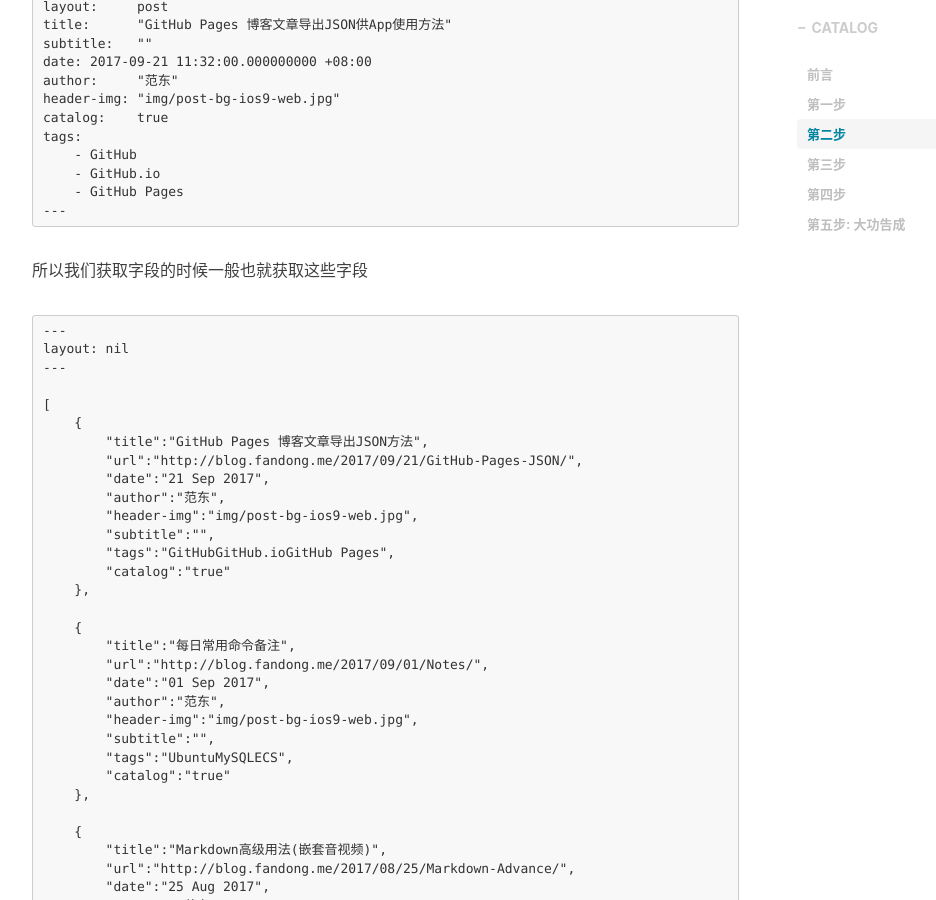
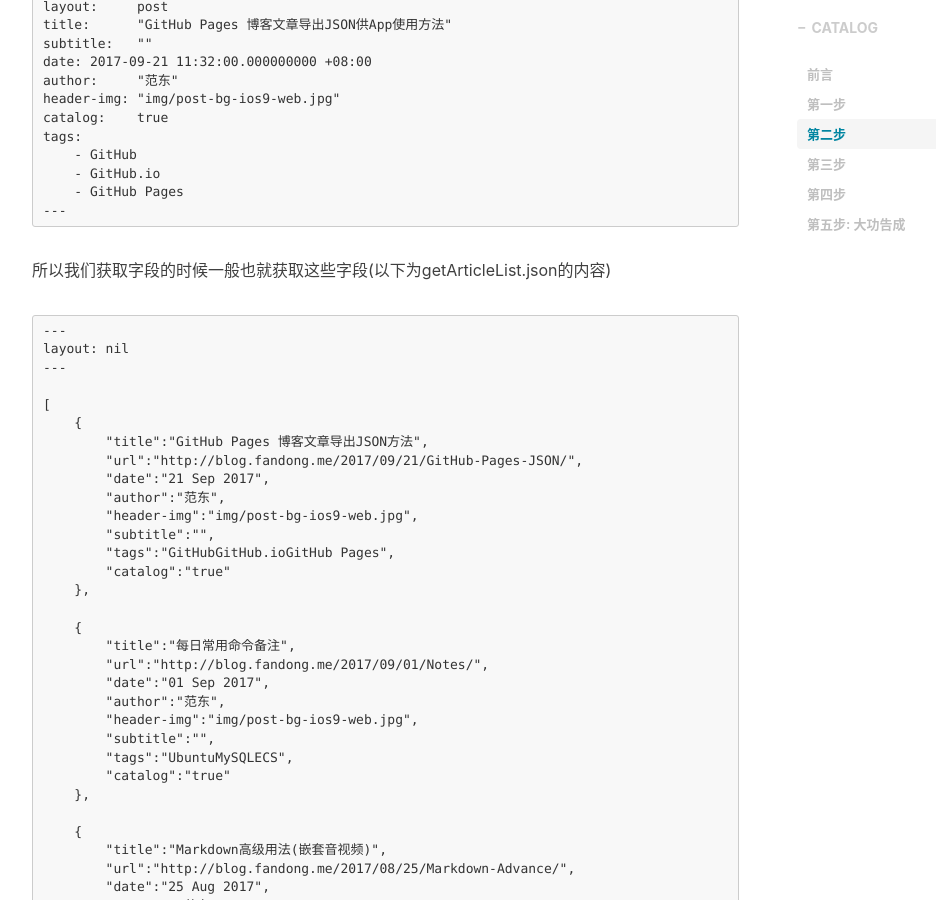
Before and after one commit to fandongtongxue/fandongtongxue.github.io, a Jekyll site: the page built from _posts/2017-09-21-GitHub-Pages-JSON.markdown, in a window 1280 px wide and 900 px high, scrolled down 1141 px. Shown: the whole window, without its empty margins (233-1169 px from the left). Built offline with Jekyll 4.4.1, drawn with Linux system fonts in a browser that asks for light colours; nearby versions of some CDN libraries; comment, search, counter and statistics services are not loaded.

Commit message:
修改文章细节

````diff
--- a/_posts/2017-09-21-GitHub-Pages-JSON.markdown
+++ b/_posts/2017-09-21-GitHub-Pages-JSON.markdown
@@ -44,7 +44,7 @@
 ---
 ```
 
-所以我们获取字段的时候一般也就获取这些字段
+所以我们获取字段的时候一般也就获取这些字段(以下为getArticleList.json的内容)
 
 
 ```
````
